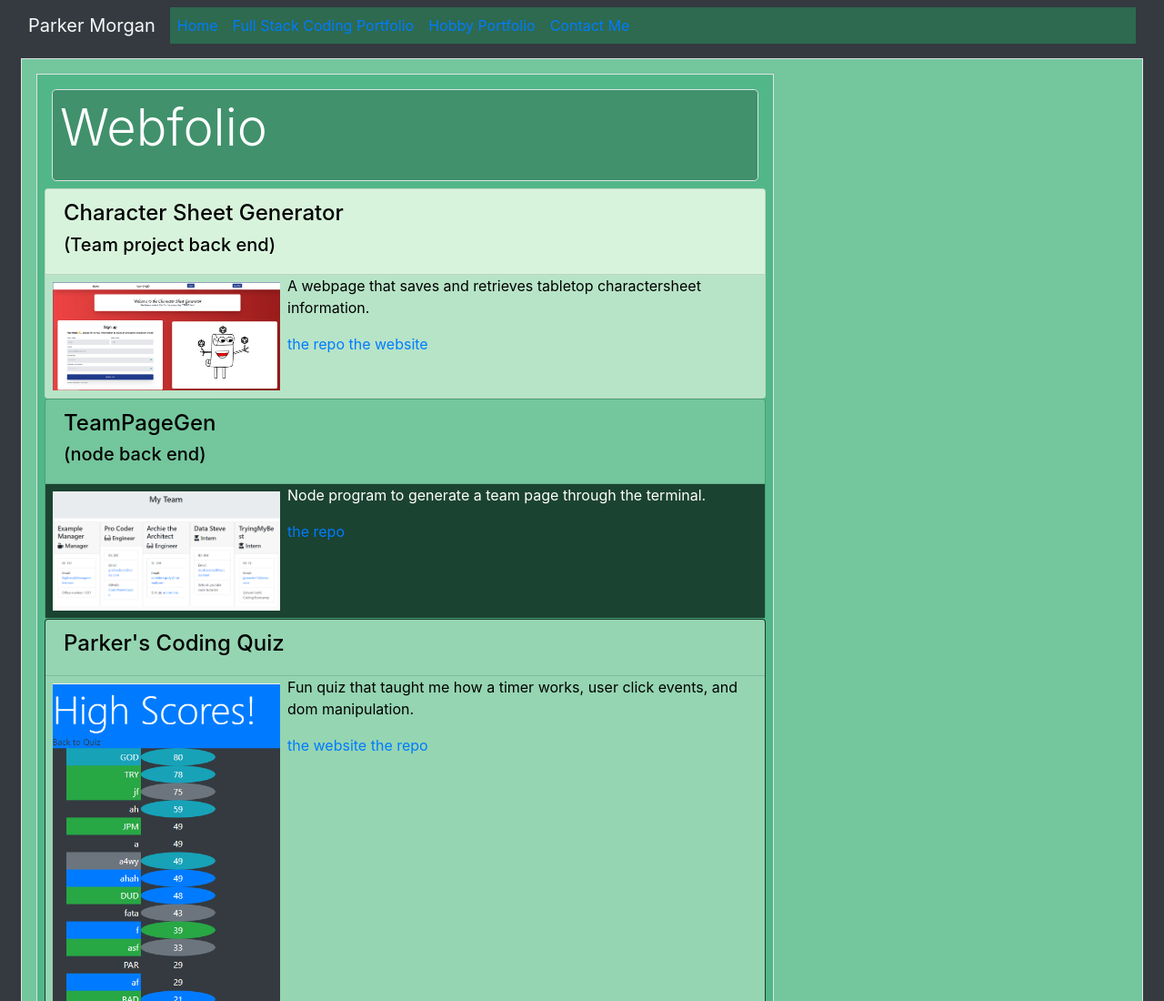
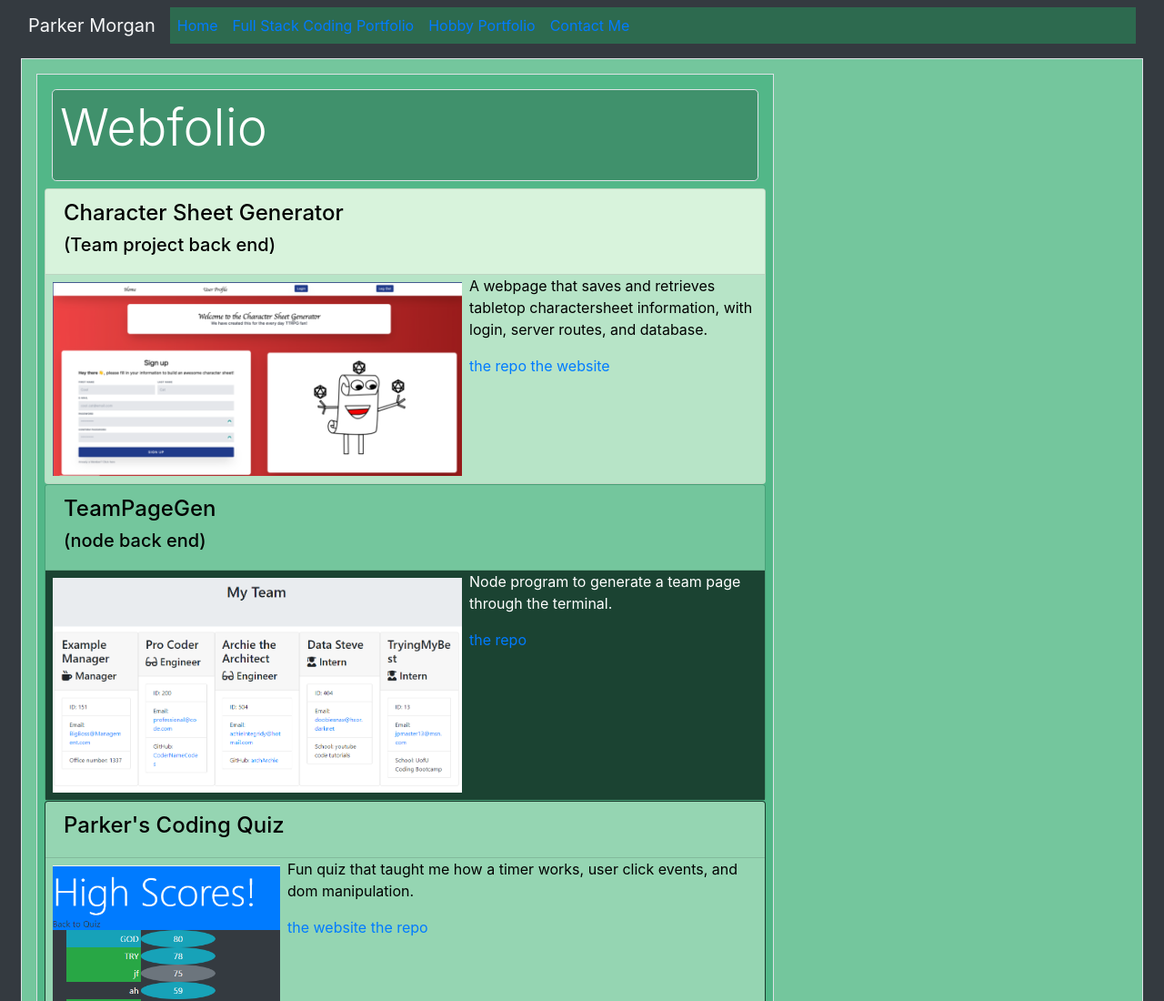
Before and after one commit to MorgansPlayGames/parkers-updated-portfolio, a plain HTML site: page webfolio.html in a window 1280 px wide. Shown: the top 1100 px of the page at 91% size. Drawn offline with nearby package versions, Linux system fonts and the light colour scheme.

Commit message:
Added correct information for CSG

```diff
--- a/webfolio.html
+++ b/webfolio.html
@@ -50,8 +50,8 @@
                             <h5>(Team project back end)</h5>
                         </header>
                         <section>
-                            <img src="pics/CSG.jpg" class="float-left img-fluid m-2" width=250px height="auto" alt="Quiz Scoreboard">
-                            <p>A webpage that saves and retrieves tabletop charactersheet information.</p>
+                            <img src="pics/CSG.jpg" class="float-left img-fluid m-2" width=450px height="auto" alt="Quiz Scoreboard">
+                            <p>A webpage that saves and retrieves tabletop charactersheet information, with login, server routes, and database.</p>
                             <a href="https://github.com/jasmineteters/Character-Sheet-Generator">the repo</a>
                             <a href="https://charactersheet-generator.herokuapp.com/">the website</a>
                         </section>
@@ -62,7 +62,7 @@
                             <h5>(node back end)</h5>
                         </header>
                         <section>
-                            <img src="pics/TeamPageGen.png" class="float-left img-fluid m-2" width=250px height="auto" alt="Quiz Scoreboard">
+                            <img src="pics/TeamPageGen.png" class="float-left img-fluid m-2" width=450px height="auto" alt="Quiz Scoreboard">
                             <p>Node program to generate a team page through the terminal.</p>
                             <a href="https://github.com/MorgansPlayGames/parkers-teampage-gen/blob/main/images/example.png">the repo</a>
                         </section>
```
